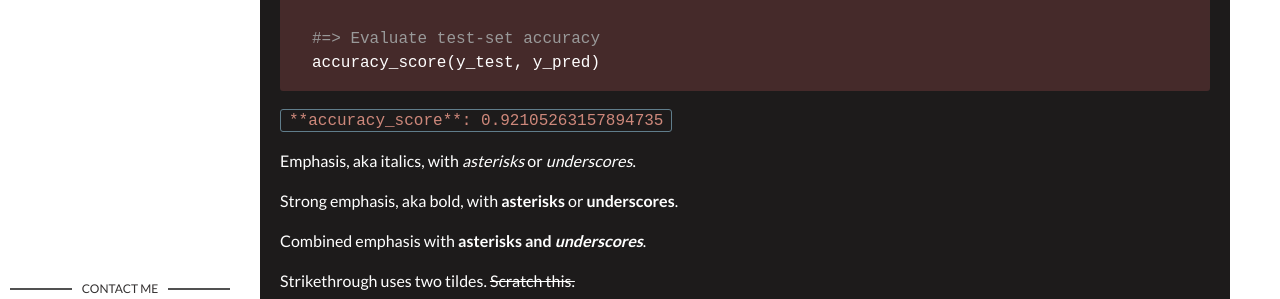
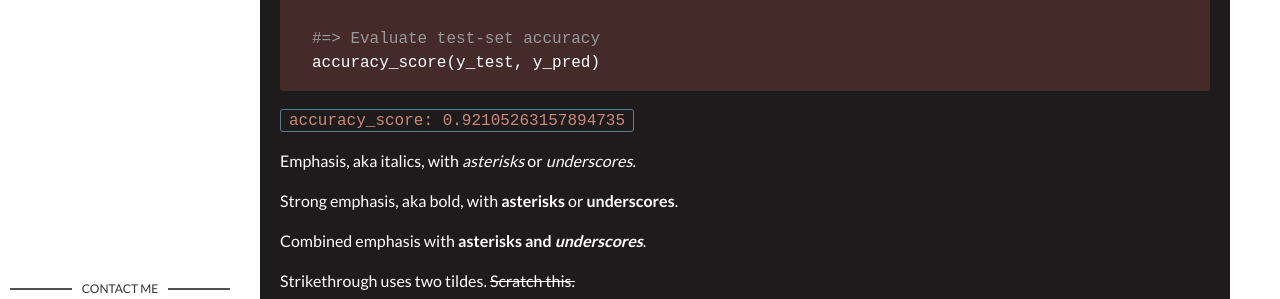
Before and after one commit to zubairashfaque/my-site, a Jekyll site: the page built from _posts/2020-01-16-Tree-Based-Modeling-from-Scratch-(Python).markdown, in a window 1280 px wide and 900 px high, scrolled down 4869 px. Shown: the part 436-735 px from the top of the window. Built offline with Jekyll 4.4.1, drawn with Linux system fonts in a browser that asks for light colours; comment, search, counter and statistics services are not loaded.

```diff
--- a/_posts/2020-01-16-Tree-Based-Modeling-from-Scratch-(Python).markdown
+++ b/_posts/2020-01-16-Tree-Based-Modeling-from-Scratch-(Python).markdown
@@ -120,7 +120,7 @@ y_pred= dt.predict(X_test)
 accuracy_score(y_test, y_pred)
 {% endhighlight %}
 
-`**accuracy_score**: 0.92105263157894735`
+`accuracy_score: 0.92105263157894735`
 
 Emphasis, aka italics, with *asterisks* or _underscores_.
 
```
